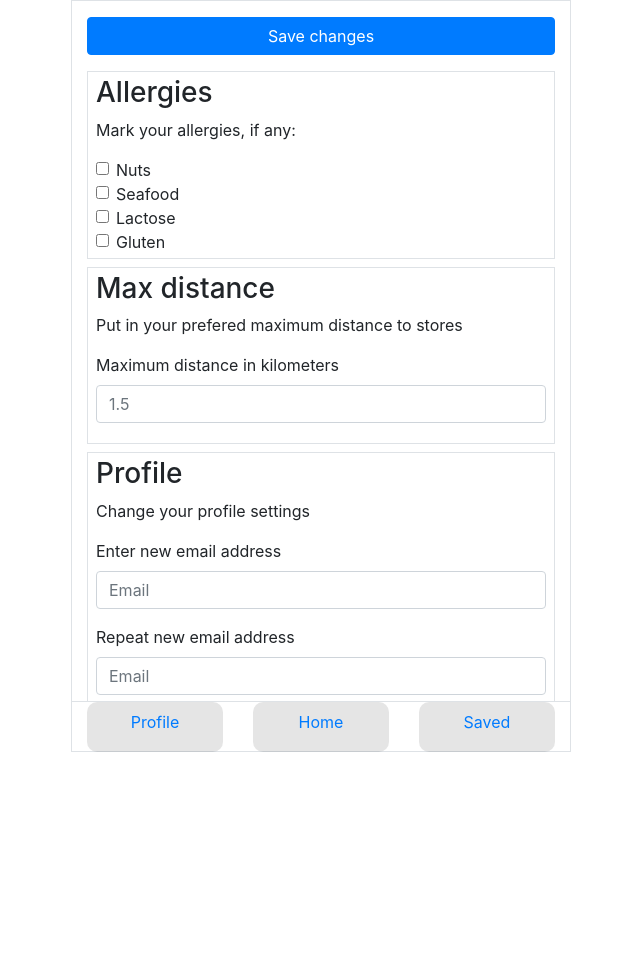
After one commit to jhstig/systemudv_3-sem, a PHP site: page /preferences.php in a window 1280 px wide. The commit adds this page. Shown: the top 973 px of the page, without its empty margins (319-959 px from the left). Run offline with PHP 8.4, Linux system fonts and the light colour scheme; some libraries are stand-ins or nearby versions.

Commit message:
print & preferences

```diff
--- /dev/null
+++ b/preferences.php
@@ -0,0 +1,74 @@
+<?php
+
+$title = "Preferences";
+include("./templates/head.php");
+?>
+
+<div class="row justify-content-around">
+    <div class="col border front-all container-width">
+        <div class="row ">
+            <div class="col pref-top scrollable">
+                <button class="btn btn-block btn-primary my-3">Save changes</button>
+                    <!-- Allergies -->
+                    <div class='form-group border my-2 px-2 py-1'>
+                        <h1 class="h3">Allergies</h1>
+                        <p>Mark your allergies, if any:</p>
+                        <div class='form-check'>
+                            <input class='form-check-input' type='checkbox' name='Nuts' id='nuts'>
+                            <label class='form-check-label' for='nuts'>Nuts</label>
+                        </div>
+                        <div class='form-check'>
+                            <input class='form-check-input' type='checkbox' name='seafood' id='seafood'>
+                            <label class='form-check-label' for='seafood'>Seafood</label>
+                        </div>
+                        <div class='form-check'>
+                            <input class='form-check-input' type='checkbox' name='lactose' id='lactose'>
+                            <label class='form-check-label' for='lactose'>Lactose</label>
+                        </div>
+                        <div class='form-check'>
+                            <input class='form-check-input' type='checkbox' name='gluten' id='gluten'>
+                            <label class='form-check-label' for='gluten'>Gluten</label>
+                        </div>
+                    </div>
+                    <!-- max distance -->
+                    <div class='form-group border my-2 px-2 py-1'>
+                        <h1 class="h3">Max distance</h1>
+                        <p>Put in your prefered maximum distance to stores</p>
+                        <div class='form-group'>
+                            <label for="userPreferedDistance">Maximum distance in kilometers</label>
+                            <input type="number" class="form-control" name="userPreferedDistance" id="userPreferedDistance" placeholder="1.5">
+                        </div>
+                    </div>
+                    <!-- profile changes -->
+                    <div class='form-group border my-2 px-2 py-1'>
+                        <h1 class="h3">Profile</h1>
+                        <p>Change your profile settings</p>
+                        <div class='form-group'>
+                            <label for="userEmail">Enter new email address</label>
+                            <input type="email" class="form-control" name="userEmail" id="userEmail" placeholder="Email">
+                        </div>
+                        <div class="form-group">
+                            <label for="userEmail2">Repeat new email address</label>
+                            <input type="email" class="form-control" name="userEmail2" id="userEmail2" placeholder="Email">
+                        </div>
+                        <div class='form-group'>
+                            <label for="newUserPassword">Enter new password</label>
+                            <input type="password" class="form-control" name="newUserPassword" id="newUserPassword" placeholder="New password">
+                        </div>
+                        <div class="form-group">
+                            <label for="newUserPassword2">Repeat new password</label>
+                            <input type="password" class="form-control" name="newUserPassword2" id="newUserPassword2" placeholder="New password">
+                        </div>
+                        <div class="form-group">
+                            <label for="userPassword">Type in your current password to make profile changes</label>
+                            <input type="password" class="form-control" name="userPassword" id="userPassword" placeholder="Password">
+                        </div>
+                    </div>
+                <button class="btn btn-block btn-primary my-3">Save changes</button>
+            </div>
+        </div>
+        <?php include("./templates/navbar.php") ?>
+    </div>
+</div>
+<?php include("./templates/foot.php");
+?>
--- a/style/style.css
+++ b/style/style.css
@@ -1,3 +1,6 @@
+.front-all{
+    min-height: 750px;
+}
 .top-desc{
     background: rgba(0,0,0,0.7);
     border-bottom-left-radius: 20px;
@@ -5,8 +8,9 @@
     color: white;
 }
 .mid-home{
-    min-height: 500px;
+    height: 500px;
 }
+
 .bottom-rate{
     height: 60px;
 }
@@ -28,8 +32,20 @@
     -o-background-size: cover;
     background-size: cover;
 }
+.pref-top{
+    height: 700px;
+}
 .button-0-formatting{
     background: none;
     width: 500px;
     border: none;
 }
+.nav-button{
+    height: 50px;
+    //border: 1px solid black;
+    border-radius: 10px;
+    background: rgba(0,0,0,0.1);
+}
+.scrollable{
+    overflow-y: scroll;
+}
--- /dev/null
+++ b/templates/foot.php
@@ -0,0 +1,10 @@
+<?php
+?>
+
+
+</div>
+<?php
+include("./scripts/bootstrap.html");
+?>
+</body>
+</html>
--- /dev/null
+++ b/templates/head.php
@@ -0,0 +1,14 @@
+
+<!doctype html>
+<html lang="en">
+<head>
+    <meta charset="UTF-8">
+    <meta name="viewport"
+          content="width=device-width, user-scalable=no, initial-scale=1.0, maximum-scale=1.0, minimum-scale=1.0">
+    <meta http-equiv="X-UA-Compatible" content="ie=edge">
+    <link rel="stylesheet" href="https://maxcdn.bootstrapcdn.com/bootstrap/4.0.0/css/bootstrap.min.css" integrity="sha384-Gn5384xqQ1aoWXA+058RXPxPg6fy4IWvTNh0E263XmFcJlSAwiGgFAW/dAiS6JXm" crossorigin="anonymous">
+    <link rel="stylesheet" href="./style/style.css">
+    <title><?php echo $title ?></title>
+</head>
+<body>
+<div class="container">
--- /dev/null
+++ b/templates/navbar.php
@@ -0,0 +1,12 @@
+<?php
+if(isset($_POST['profileBtn'])){
+
+} else{
+
+}
+?>
+<div class="row text-center border-top bottom-nav">
+    <a href="./preferences.php" class="col-4"><div class="nav-button pt-2">Profile</div></a>
+    <a href="./index.php" class="col-4"><div class="nav-button pt-2">Home</div></a>
+    <a href="#" class="col-4"><div class="nav-button pt-2">Saved</div></a>
+</div>
```
Also changed, not shown: index.php (+41 -45 lines), 1 other file.
